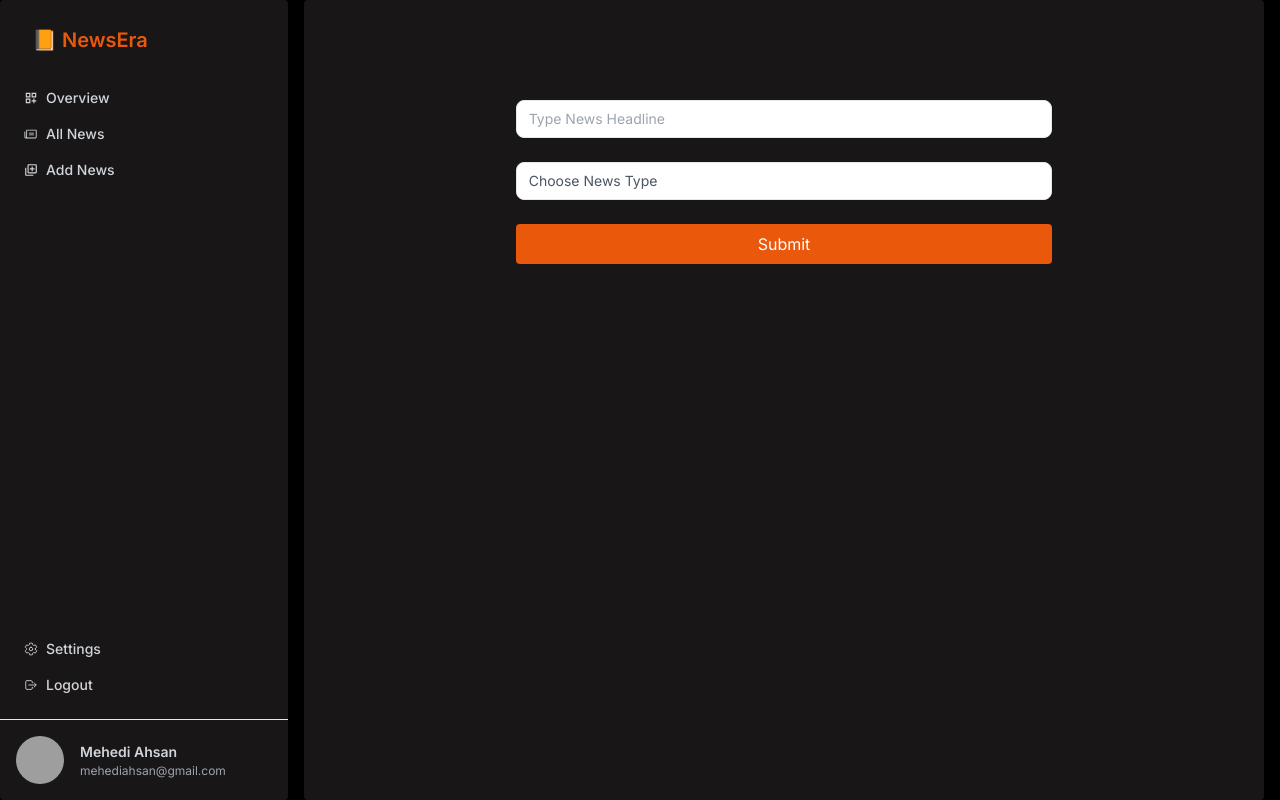
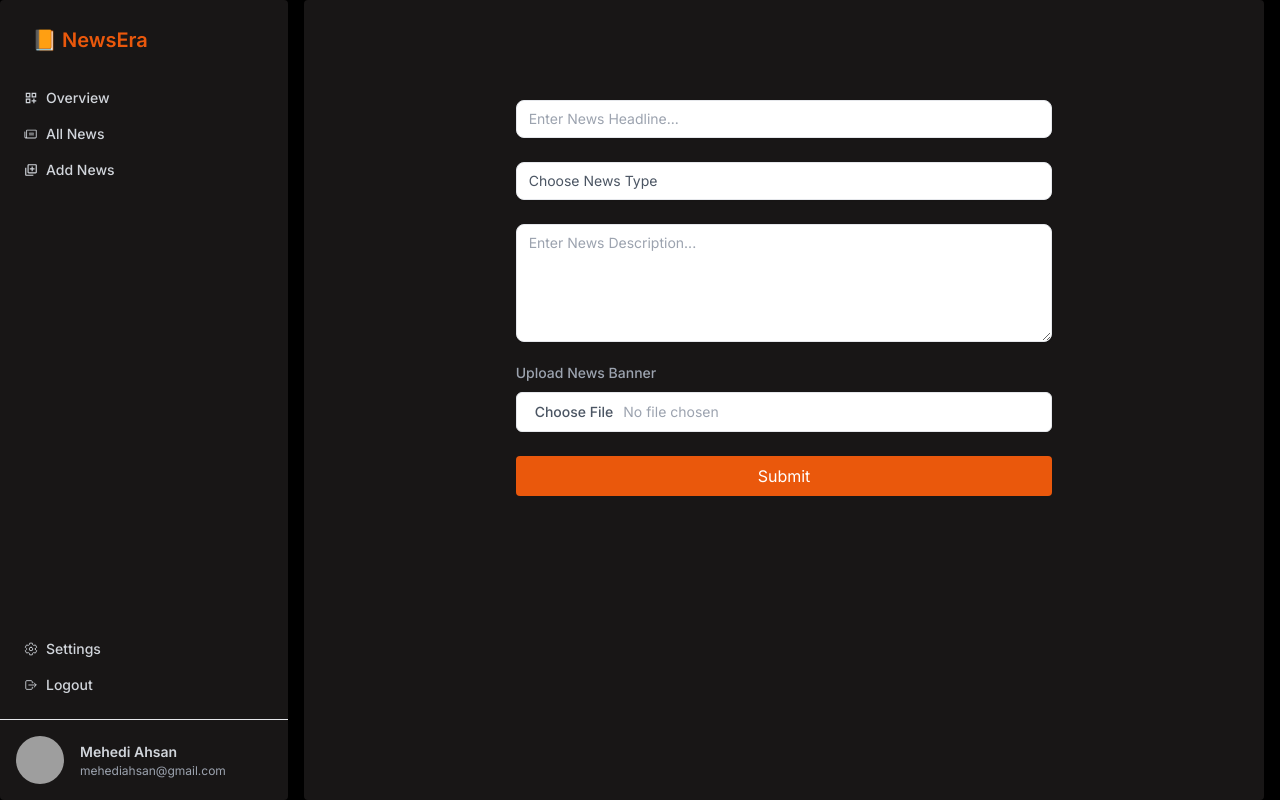
Before and after one commit to MehediAhsan/newsera, a Next.js app: page /dashboard/addNews in a window 1280 px wide. Built offline with nearby package versions, Linux system fonts and the light colour scheme; grey boxes are pictures that could not be loaded.

Commit message:
added image

```diff
--- a/app/api/news/route.js
+++ b/app/api/news/route.js
@@ -18,6 +18,7 @@ export async function POST(request) {
     // Extract data from the request body
     const data = await request.json();
 
+    console.log(data);
     // Ensure database connection
     await ensureDBConnection();
 
--- a/app/dashboard/addNews/page.jsx
+++ b/app/dashboard/addNews/page.jsx
@@ -1,10 +1,29 @@
 "use client";
-import React from "react";
+import React, { useState } from "react";
 import { useForm } from "react-hook-form";
 
 const AddNews = () => {
   const { register, handleSubmit } = useForm();
-  const onSubmit = async(data) => {
+  const [image, setImage] = useState(null)
+
+  const handleImageChange = (e) => {
+    const file = e.target.files[0];
+
+    if (file) {
+      // Read the file as a data URL
+      const reader = new FileReader();
+
+      reader.onloadend = () => {
+        // Set the preview and the base64-encoded image
+        setImage(btoa(reader.result))
+      };
+
+      reader.readAsBinaryString(file);
+    }
+  };
+
+
+  const onSubmit = async (data) => {
     console.log(data)
     try {
       const res = await fetch("http://localhost:3000/api/news", {
@@ -12,7 +31,7 @@ const AddNews = () => {
         headers: {
           "Content-type": "application/json",
         },
-        body: JSON.stringify(data),
+        body: JSON.stringify({...data, image}),
       });
 
       if (res.ok) {
@@ -27,13 +46,23 @@ const AddNews = () => {
   return (
     <div className="w-7/12 mx-auto mt-20">
       <form onSubmit={handleSubmit(onSubmit)} className="flex flex-col gap-6">
-        <input {...register("headline")} className="px-3 py-2 text-sm text-gray-600 bg-white border rounded-lg shadow-sm outline-none appearance-none focus:ring-offset-2 focus:ring-indigo-600 focus:ring-2" placeholder="Type News Headline"/>
+        <input {...register("headline")} className="px-3 py-2 text-sm text-gray-600 bg-white border rounded-lg shadow-sm outline-none appearance-none focus:ring-offset-2 focus:ring-indigo-600 focus:ring-2" placeholder="Enter News Headline..." />
         <select {...register("type")} className="px-3 py-2 text-sm text-gray-600 bg-white border rounded-lg shadow-sm outline-none appearance-none focus:ring-offset-2 focus:ring-indigo-600 focus:ring-2">
-        <option value="">Choose News Type</option>
-          <option value="female">international</option>
-          <option value="male">sports</option>
-          <option value="other">health</option>
+          <option value="">Choose News Type</option>
+          <option value="International">International</option>
+          <option value="Sports">Sports</option>
+          <option value="Entertainment">Entertainment</option>
+          <option value="Politics">Politics</option>
+          <option value="Education">Education</option>
+          <option value="Health">Health</option>
         </select>
+        <textarea {...register("description")} rows="5" className="px-3 py-2 text-sm text-gray-600 bg-white border rounded-lg shadow-sm outline-none appearance-none focus:ring-offset-2 focus:ring-indigo-600 focus:ring-2" placeholder="Enter News Description..." />
+
+        <div className="grid w-full items-center gap-3">
+          <label className="text-sm text-gray-400 font-medium leading-none peer-disabled:cursor-not-allowed peer-disabled:opacity-70">Upload News Banner</label>
+          <input type="file" accept="image/*" onChange={handleImageChange} className="flex h-10 w-full rounded-md border border-input bg-white px-3 py-2 text-sm text-gray-400 file:border-0 file:bg-transparent file:text-gray-600 file:text-sm file:font-medium" />
+        </div>
+
         <input type="submit" className="bg-primary p-2 rounded cursor-pointer" />
       </form>
     </div>
--- a/app/dashboard/layout.jsx
+++ b/app/dashboard/layout.jsx
@@ -4,7 +4,7 @@ export default function DashboardLayout({ children }) {
   return (
     <div className="flex">
       <DashboardSideNav />
-      <div className="flex-1 bg-[#181616] p-5 mx-4 rounded">
+      <div className="flex-1 bg-[#181616] p-5 mx-4 rounded min-h-screen">
         {children}
       </div>
     </div>
--- a/models/news.js
+++ b/models/news.js
@@ -4,6 +4,8 @@ const newsSchema = new Schema(
   {
     headline: String,
     type: String,
+    description: String,
+    image: String
   },
   {
     timestamps: true,
```
